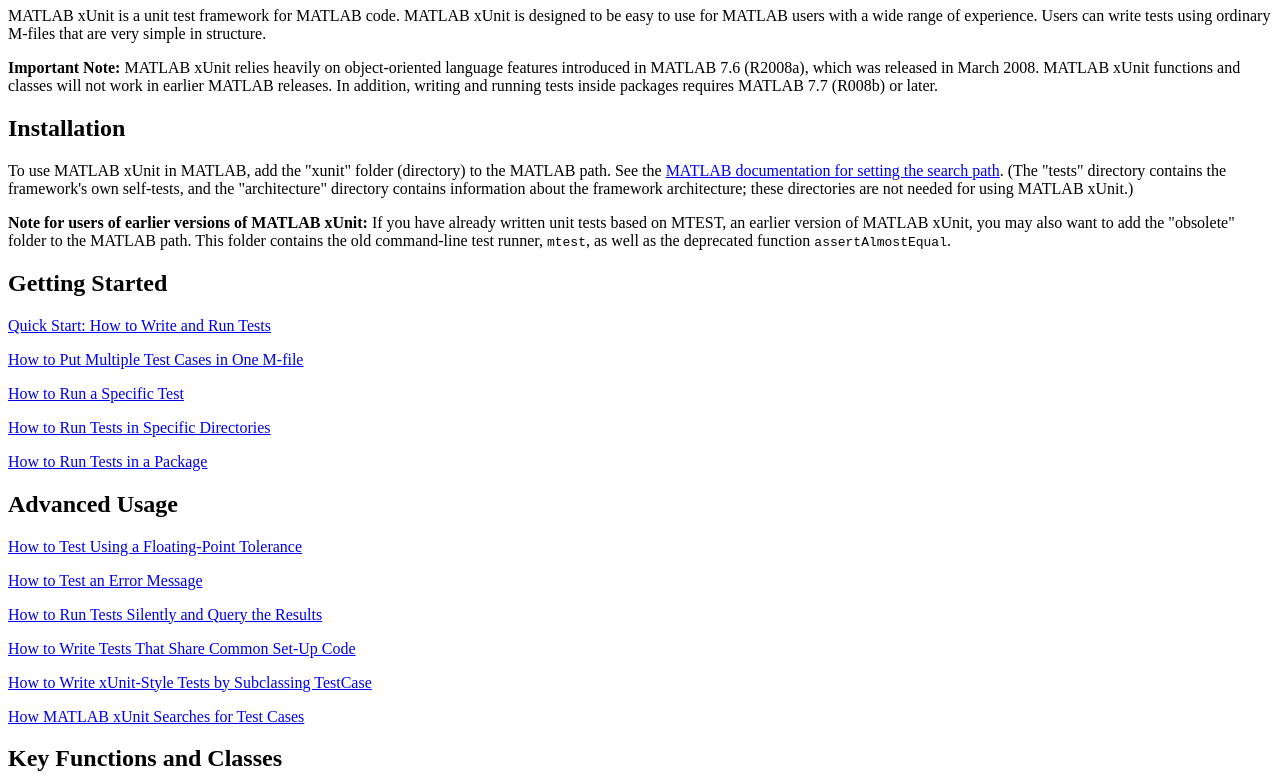
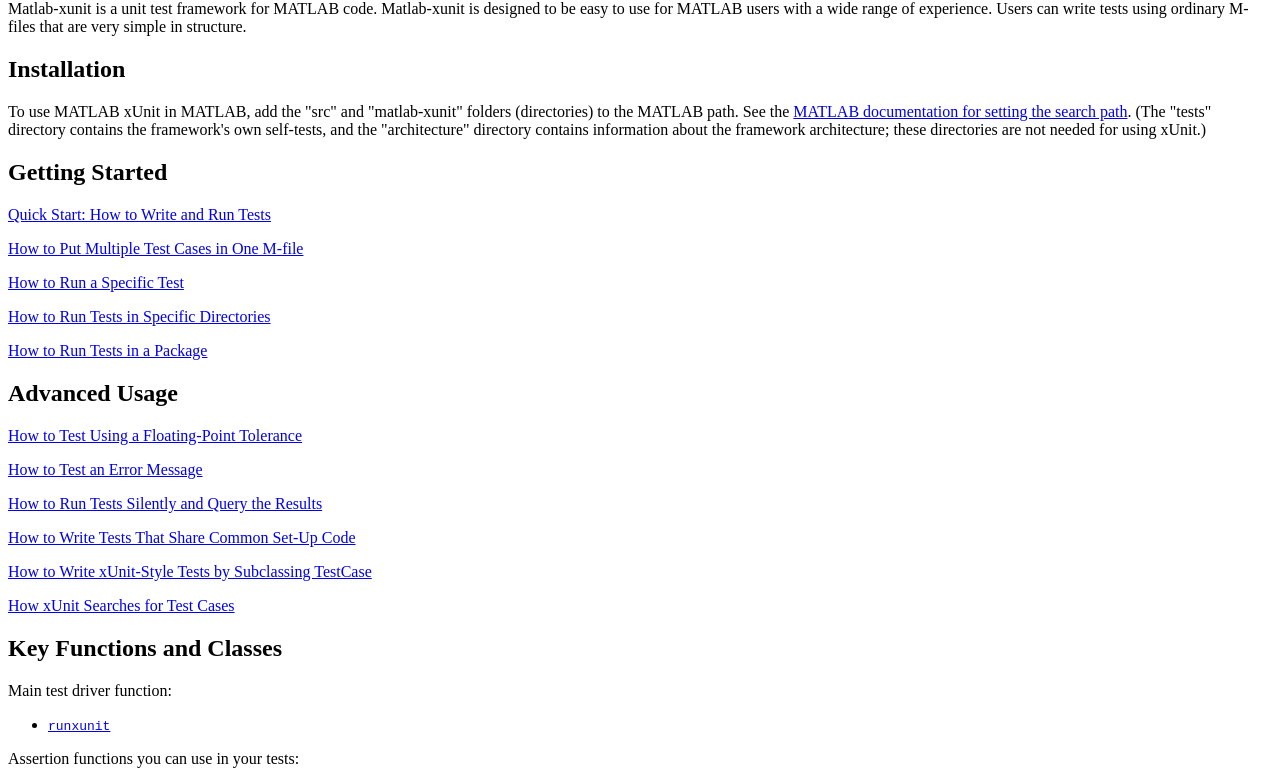
Before and after one commit to psexton/matlab-xunit, a plain HTML site: page doc/xunit_product_page.html in a window 1280 px wide. Shown: the part 66-847 px from the top of the page. Drawn offline with Linux system fonts and the light colour scheme.

Commit message:
Updating the static HTML and XML files in doc.

```diff
--- a/doc/helptoc.xml
+++ b/doc/helptoc.xml
@@ -2,7 +2,7 @@
 
 <toc version="1.0">
 
-<tocitem target="index.html">MATLAB xUnit Test Framework for MATLAB
+<tocitem target="index.html">xUnit Test Framework
     <tocitem target="html/exQuickStart.html">
         Quick Start: How to Write and Run Tests
     </tocitem>
@@ -34,9 +34,9 @@
         How to Write xUnit-Style Tests by Subclassing TestCase
     </tocitem>
     <tocitem target="html/exTestCaseSearching.html">
-        How MATLAB xUnit Searches for Test Cases
+        How xUnit Searches for Test Cases
     </tocitem>
-    <tocitem target="http://www.mathworks.com/matlabcentral/fileexchange/22846" image="$toolbox/matlab/icons/webicon.gif">
+    <tocitem target="http://psexton.github.io/matlab-xunit/" image="$toolbox/matlab/icons/webicon.gif">
     Latest Version
 </tocitem>
 </tocitem>
--- a/doc/xunit_product_page.html
+++ b/doc/xunit_product_page.html
@@ -1,25 +1,17 @@
 <html>
     <head>
-        <title>MATLAB&reg; xUnit Test Framework</title>
+        <title>xUnit Test Framework</title>
     </head>
     <body>
-        <h1>MATLAB<sup>&reg;</sup> xUnit Test Framework</h1>
+        <h1>xUnit Test Framework</h1>
 
         <p>
-            MATLAB xUnit is a unit test framework for MATLAB code.
-            MATLAB xUnit is designed to be easy to use for MATLAB users with a
+            Matlab-xunit is a unit test framework for MATLAB code.
+            Matlab-xunit is designed to be easy to use for MATLAB users with a
             wide range of experience. Users can write tests using
             ordinary M-files that are very simple in structure.
         </p>
 
-        <p>
-            <strong>Important Note:</strong> MATLAB xUnit
-            relies heavily on object-oriented language features
-            introduced in MATLAB 7.6 (R2008a), which was released in March 2008.
-            MATLAB xUnit functions and classes will not work in earlier MATLAB releases.
-            In addition, writing and running tests inside packages requires MATLAB
-            7.7 (R008b) or later.
-        </p>
 
 
 
@@ -27,20 +19,14 @@
         <h2>Installation</h2>
 
         <p>
-        To use MATLAB xUnit in MATLAB, add the "xunit" folder (directory) to the MATLAB path.  See the <a href="http://www.mathworks.com/access/helpdesk/help/techdoc/matlab_env/f10-26235.html">
+        To use MATLAB xUnit in MATLAB, add the "src" and "matlab-xunit" folders (directories) to the MATLAB path.  See the <a href="http://www.mathworks.com/access/helpdesk/help/techdoc/matlab_env/f10-26235.html">
             MATLAB documentation for setting
         the search path</a>. (The "tests" directory contains the
         framework's own self-tests, and the "architecture" directory contains
         information about the framework architecture; these directories are not
-        needed for using MATLAB xUnit.)
+        needed for using xUnit.)
         </p>
 
-        <p>
-        <strong>Note for users of earlier versions of MATLAB xUnit:</strong> If you have already
-        written unit tests based on MTEST, an earlier version of MATLAB xUnit, you may also want
-        to add the "obsolete" folder to the MATLAB path. This folder contains the old command-line
-        test runner, <tt>mtest</tt>, as well as the deprecated function <tt>assertAlmostEqual</tt>.
-        </p>
 
         <h2>Getting Started</h2>
 
@@ -91,7 +77,7 @@
         </p>
 
         <p>
-            <a href="html/exTestCaseSearching.html">How MATLAB xUnit Searches for Test
+            <a href="html/exTestCaseSearching.html">How xUnit Searches for Test
             Cases</a>
         </p>
 
@@ -165,7 +151,10 @@
         </p>
 
         <p>
-            <em>Copyright 2008-2010 The MathWorks, Inc.</em>
+            <em>Portions copyright 2008-2010 The MathWorks, Inc.</em>
+            <br><em>Portions copyright 2011 Thomas Smith.</em>
+            <br><em>Portions copyright 2014 Paul Sexton.</em>
+
         </p>
 
     </body>
```
Also changed, not shown: doc/release-history.html (+10 -2 lines), doc/file_exchange_description.txt (deleted).
